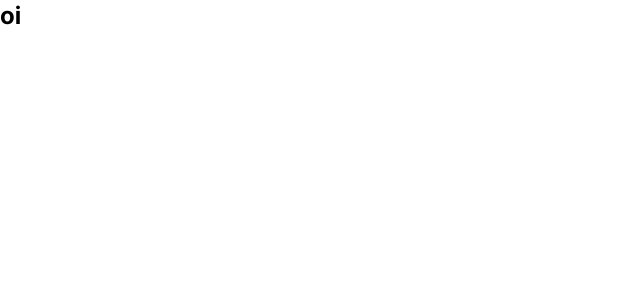
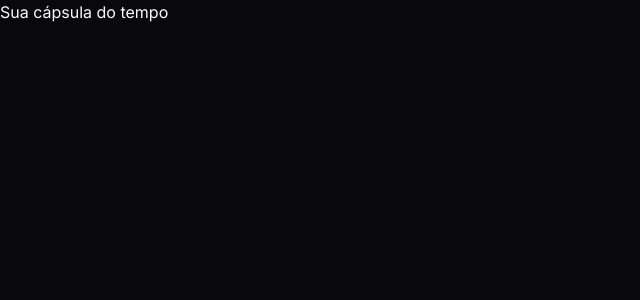
Before and after one commit to laizabsobral/SpaceTime, a Next.js app in the folder aulas/web/: page / in a window 1280 px wide. Shown: the top 300 px of the page, without its empty margins (0-640 px from the left). Built offline with nearby package versions, Linux system fonts and the light colour scheme.

Commit message:
add background

```diff
--- a/aulas/web/src/app/page.tsx
+++ b/aulas/web/src/app/page.tsx
@@ -1,3 +1,7 @@
 export default function Home() {
-  return <div className="text-2xl font-bold">oi</div>;
+  return (
+    <div className="h-screen bg-zinc-950 text-zinc-50">
+      <h1> Sua cápsula do tempo </h1>
+    </div>
+  );
 }
```
